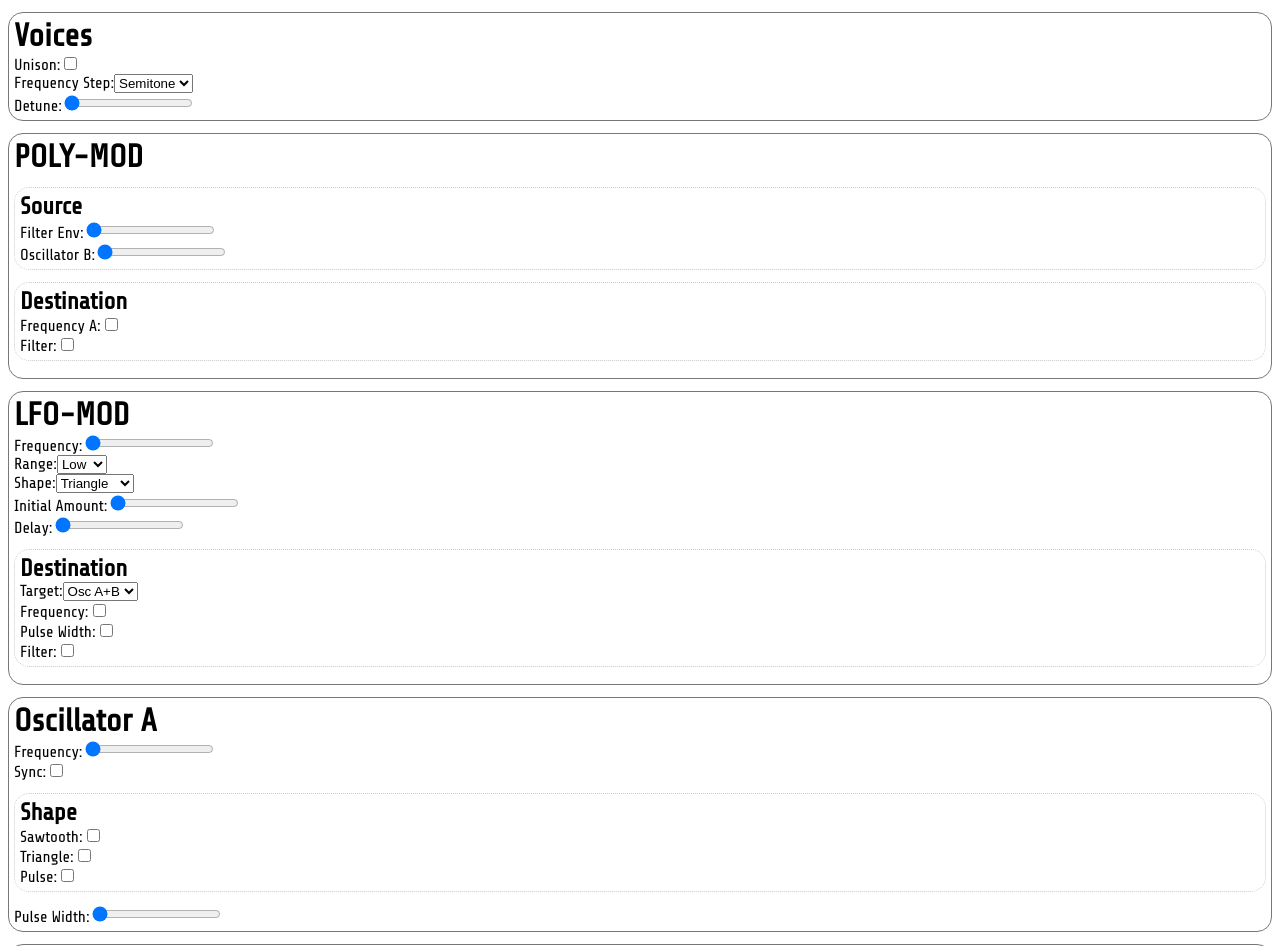
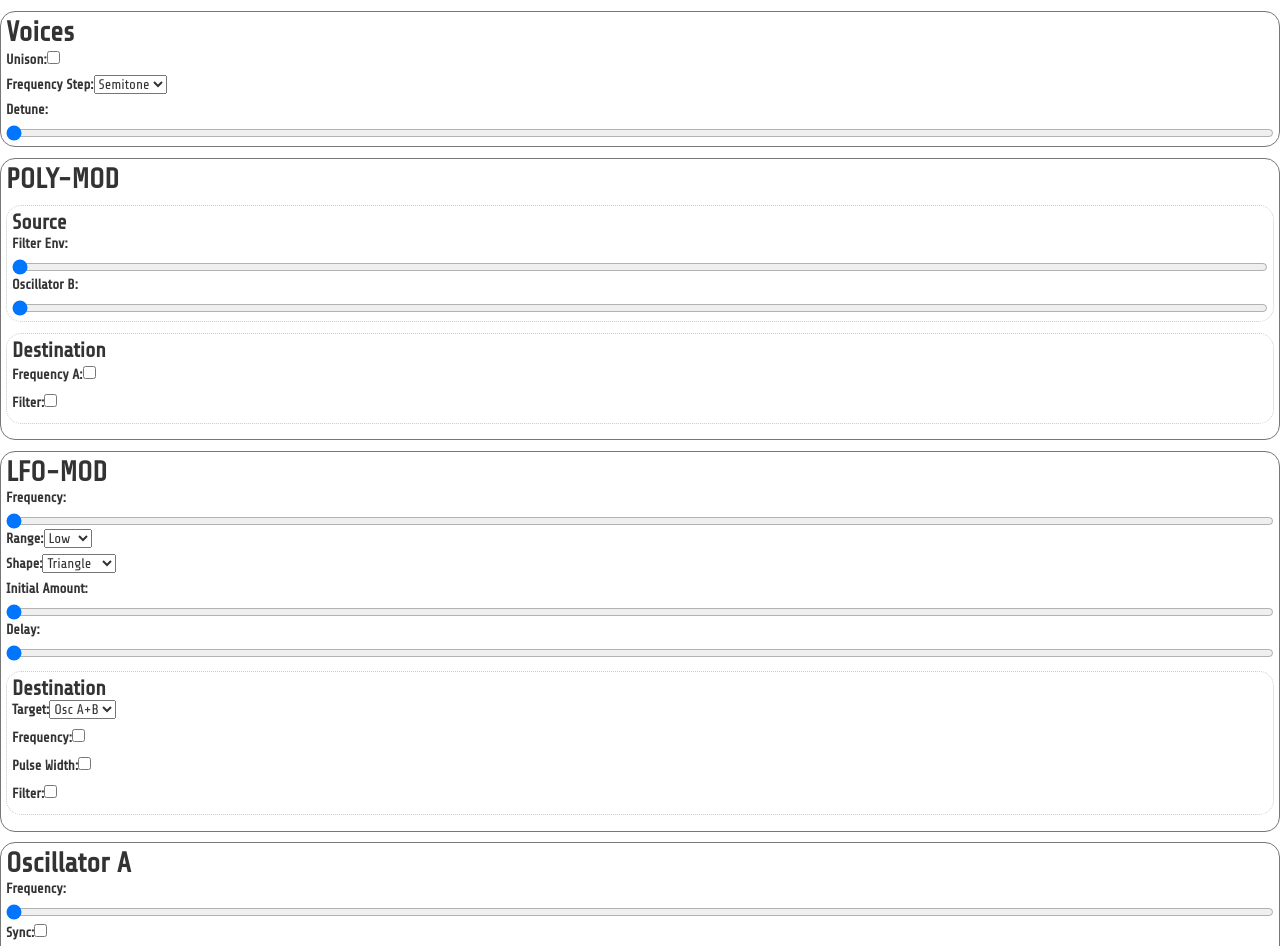
Before and after one commit to ceharris/prophet600-controller, a React app: page public/index.html in a window 1280 px wide. Shown: the top 946 px of the page. Built offline with nearby package versions, Linux system fonts and the light colour scheme.

Commit message:
added react-bootstrap

```diff
--- a/package.json
+++ b/package.json
@@ -4,6 +4,7 @@
   "private": true,
   "dependencies": {
     "react": "^16.2.0",
+    "react-bootstrap": "^0.32.1",
     "react-dom": "^16.2.0",
     "react-redux": "5.0.7",
     "react-scripts": "1.1.1",
--- a/public/index.html
+++ b/public/index.html
@@ -10,7 +10,6 @@
     -->
     <link rel="manifest" href="%PUBLIC_URL%/manifest.json">
     <link rel="shortcut icon" href="%PUBLIC_URL%/favicon.ico">
-    <link href="https://fonts.googleapis.com/css?family=Share+Tech" rel="stylesheet">
     <!--
       Notice the use of %PUBLIC_URL% in the tags above.
       It will be replaced with the URL of the `public` folder during the build.
@@ -20,6 +19,19 @@
       work correctly both with client-side routing and a non-root public URL.
       Learn how to configure a non-root public URL by running `npm run build`.
     -->
+
+
+    <link rel="stylesheet" href="https://maxcdn.bootstrapcdn.com/bootstrap/3.3.7/css/bootstrap.min.css" integrity="sha384-BVYiiSIFeK1dGmJRAkycuHAHRg32OmUcww7on3RYdg4Va+PmSTsz/K68vbdEjh4u" crossorigin="anonymous">
+    <link rel="stylesheet" href="https://maxcdn.bootstrapcdn.com/bootstrap/3.3.7/css/bootstrap-theme.min.css" integrity="sha384-rHyoN1iRsVXV4nD0JutlnGaslCJuC7uwjduW9SVrLvRYooPp2bWYgmgJQIXwl/Sp" crossorigin="anonymous">
+    <link href="https://fonts.googleapis.com/css?family=Share+Tech" rel="stylesheet">
+
+    <!--[if lt IE 9]>
+    <script src="//cdnjs.cloudflare.com/ajax/libs/html5shiv/3.7.2/html5shiv.min.js"></script>
+    <script src="//cdnjs.cloudflare.com/ajax/libs/html5shiv/3.7.2/html5shiv-printshiv.min.js"></script>
+    <script src="//cdnjs.cloudflare.com/ajax/libs/es5-shim/3.4.0/es5-shim.js"></script>
+    <script src="//cdnjs.cloudflare.com/ajax/libs/es5-shim/3.4.0/es5-sham.js"></script>
+    <![endif]-->
+
     <title>React App</title>
   </head>
   <body>
@@ -27,15 +39,5 @@
       You need to enable JavaScript to run this app.
     </noscript>
     <div id="root"></div>
-    <!--
-      This HTML file is a template.
-      If you open it directly in the browser, you will see an empty page.
-
-      You can add webfonts, meta tags, or analytics to this file.
-      The build step will place the bundled scripts into the <body> tag.
-
-      To begin the development, run `npm start` or `yarn start`.
-      To create a production bundle, use `npm run build` or `yarn build`.
-    -->
   </body>
 </html>
```
Also changed, not shown: 1 other file.
